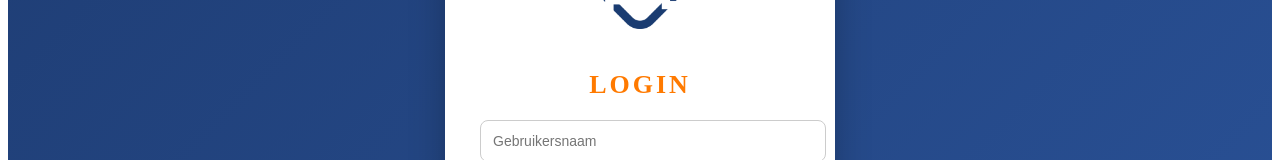
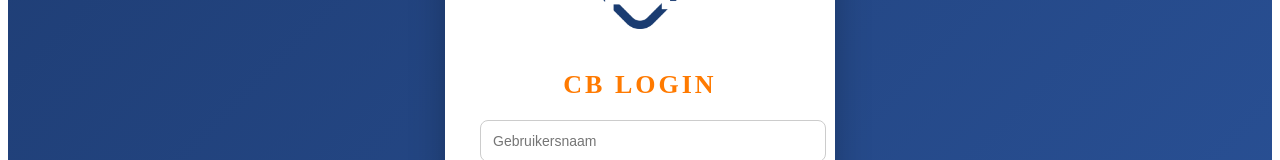
Before and after one commit to DvddCB/Staaltool, a React (Vite) app: page / in a window 1280 px wide. Shown: the part 314-474 px from the top of the page. Built offline with nearby package versions, Linux system fonts and the light colour scheme; the HTML template or start-up script is replaced by a standard one.

Commit message:
Update App.jsx

```diff
--- a/src/App.jsx
+++ b/src/App.jsx
@@ -36,7 +36,7 @@ export default function App() {
         <img src="/logo.png" alt="logo" style={styles.logo} />
 
         {/* TITEL */}
-        <h2 style={styles.title}>LOGIN</h2>
+       <h2 style={styles.title}>CB LOGIN</h2>
 
         {/* INPUTS */}
         <input
```
